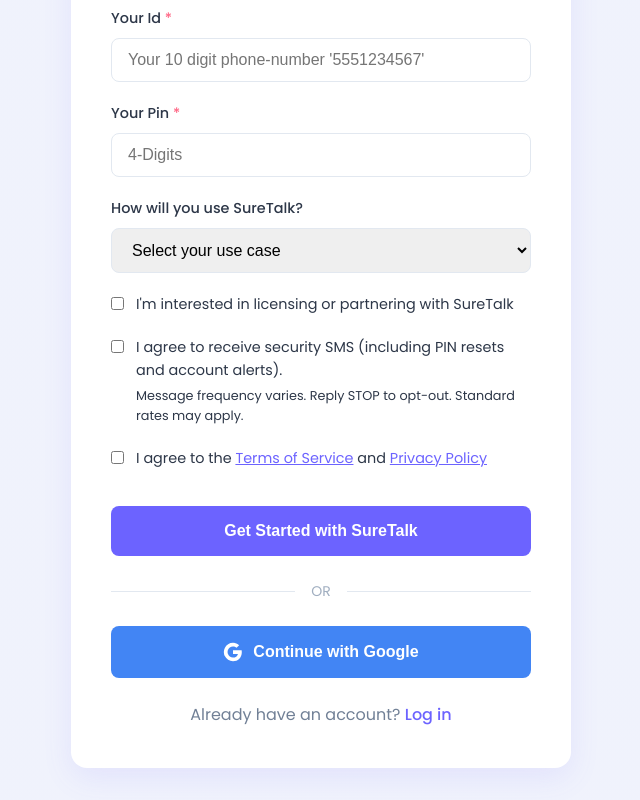
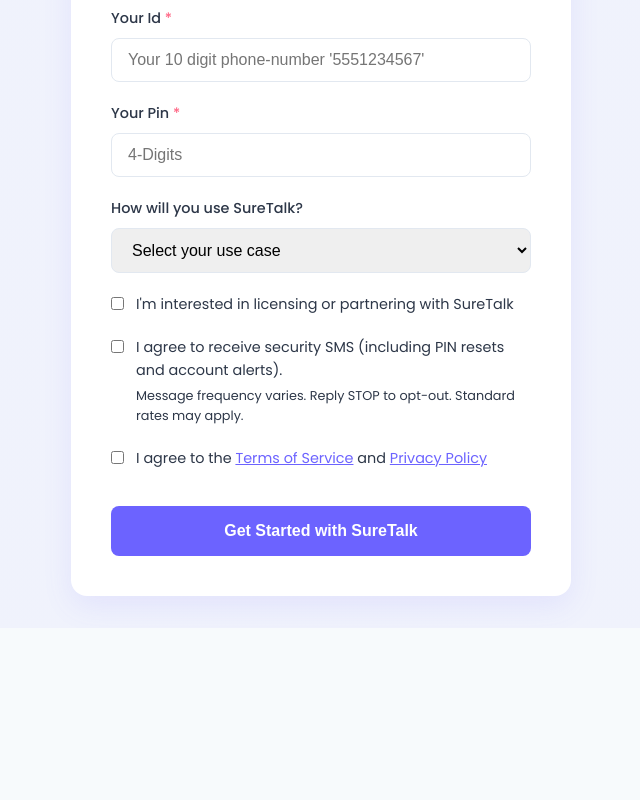
Before and after one commit to stack-Tech-1/surePage, a website: page index.html in a window 1280 px wide. Shown: the part 628-1428 px from the top of the page, without its empty margins (319-959 px from the left). After the commit the page ends 1256 px from the top, so only its background shows below. Drawn offline with Linux system fonts and the light colour scheme.

Commit message:
Update index.html

```diff
--- a/index.html
+++ b/index.html
@@ -317,7 +317,7 @@
       <button type="submit">Get Started with SureTalk</button>
     </form>
 
-    <div class="divider">OR</div>
+   <!--  <div class="divider">OR</div>
 
     <button type="button" style="background: #4285F4; display: flex; align-items: center; justify-content: center;">
       <svg style="width: 20px; height: 20px; margin-right: 10px;" viewBox="0 0 24 24">
@@ -327,12 +327,12 @@
         <path fill="white" d="M12 5.38c1.62 0 3.06.56 4.21 1.64l3.15-3.15C17.45 2.09 14.97 1 12 1 7.7 1 3.99 3.47 2.18 7.07l3.66 2.84c.87-2.6 3.3-4.53 6.16-4.53z" />
       </svg>
       Continue with Google
-    </button>
+    </button> -->
 
-    <div class="login-link">
+   <!--  <div class="login-link">
       Already have an account? <a href="/login.html">Log in</a>
     </div>
-  </div>
+  </div> -->
 
   <script>
 
```
